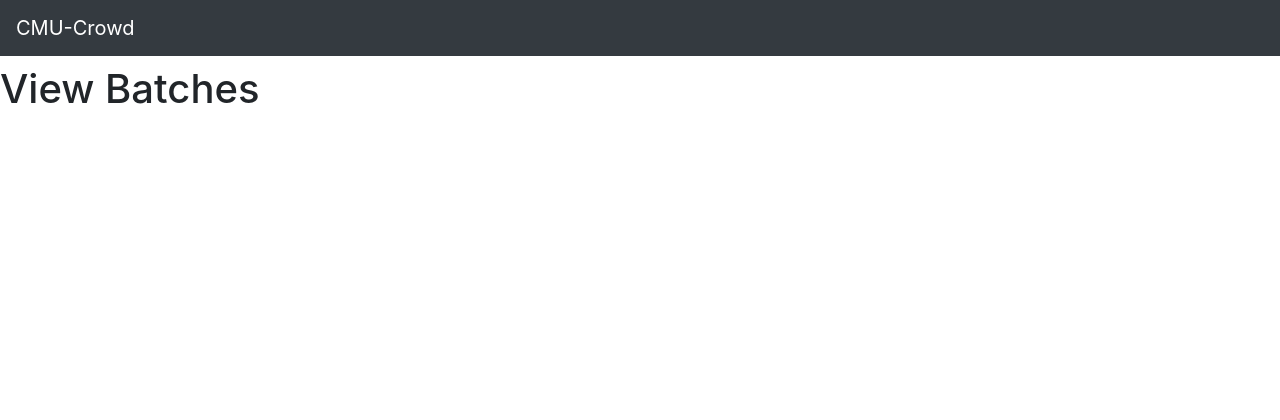
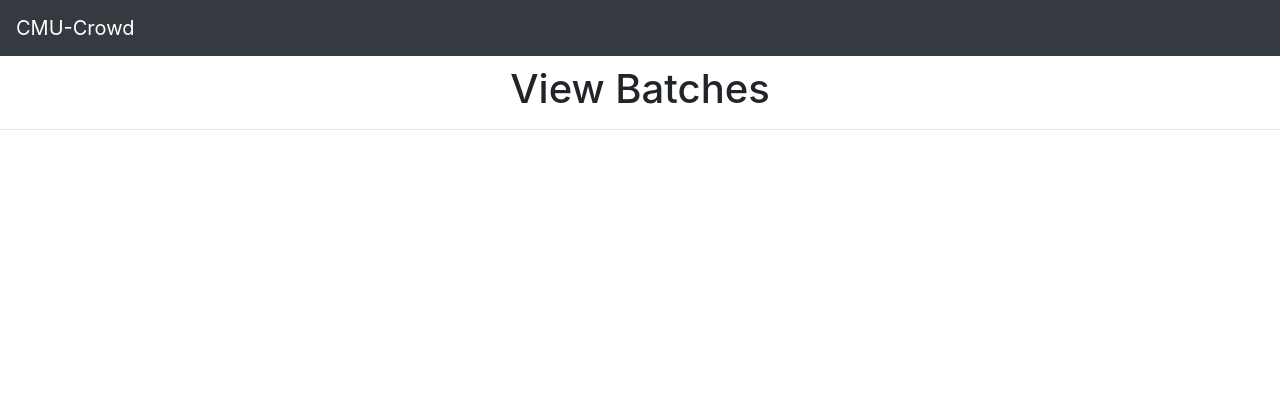
Before and after one commit to A2Zadeh/CMU-Crowd, a Django app: template CMU-Crowd/main/templates/main/admins/view_batches.html in a window 1280 px wide. Shown: the top 420 px of the page. Run offline with Django 3.2, Linux system fonts and the light colour scheme; the template is opened without the code that fills it, so the values that code supplies are empty; some libraries are stand-ins or nearby versions.

Commit message:
changed job.title to charfield, improved view_batches UI

```diff
--- a/CMU-Crowd/main/models.py
+++ b/CMU-Crowd/main/models.py
@@ -26,7 +26,7 @@ class Worker(models.Model):
 class Job(models.Model):
   created_date = models.DateTimeField(auto_now_add=True)
   modified_date = models.DateTimeField(auto_now=True)
-  title = models.TextField()
+  title = models.CharField(max_length=255)
   description = models.TextField()
   hourly_pay = models.DecimalField(decimal_places=2, max_digits=5)
   admins = models.ManyToManyField(Admin)
--- a/CMU-Crowd/main/templates/main/admins/panel.html
+++ b/CMU-Crowd/main/templates/main/admins/panel.html
@@ -1,11 +1,15 @@
 {% extends 'base.html' %}
 
 {% block content %}
+<h1 class="text-center"> {{request.user.username}}'s Admin Panel</h1>
+<h3 class="text-center"> You have {{active_job_count}} job(s) currently released. </h3>
+<hr />
 
+<!--
 <h1 class="text-center"> {{user.username}}'s Admin Panel </h1>
 <a href="{%url 'admins:create_job' %}"> CREATE A JOB </a>
 <a> VIEW YOUR JOBS </a>
 <a href="{%url 'admins:start_batch' %}"> START A BATCH </a>
 <a href="{% url 'admins:view_batches' %}"> MANAGE BATCHES (DOWNLOAD DATA) </a>
-
+-->
 {% endblock %}
--- a/CMU-Crowd/main/templates/main/admins/view_batches.html
+++ b/CMU-Crowd/main/templates/main/admins/view_batches.html
@@ -1,11 +1,46 @@
 {% extends 'base.html' %}
 
 {% block content %}
-<h1> View Batches </h1>
+<h1 class="text-center"> View Batches </h1>
+<hr />
+<div class="container">
 {% for k,v in batches.items %}
+	<div class="row">
+		<div class="col">
  <h2> {{k}} </h2>
  {%for batch in v %}
    {{batch}}, {{batch.num_HITs}} HITs <a href="#"> Download data as JSON</a>
  {% endfor %}
 {% endfor %}
+		</div>
+	</div>
 {% endblock %}
+
+<!--
+<h1 class="text-center"> View Annotations </h1>
+<hr />
+<div class="container">
+  <div class="row">
+	 <div class="col">
+    <table class="table">
+      <thead>
+        <tr>
+          <th scope="col">#</th>
+          <th scope="col">Job</th>
+          <th scope="col">Date Submitted</th>
+          <th scope="col">Hourly Pay</th>
+        </tr>
+      </thead>
+      <tbody>
+          <tr>
+             <th scope="row"> {{a.id}} </th>
+             <td> {{a.batch.job.title}} </td>
+             <td> {{a.created_date}} </td>
+             <td> {{a.batch.job.hourly_pay}} </td>
+          <tr>
+      </tbody>
+    </table>
+    </div>
+  </div>
+</div>
+-->
--- a/CMU-Crowd/main/views/admins.py
+++ b/CMU-Crowd/main/views/admins.py
@@ -27,7 +27,10 @@ class AdminSignUpView(CreateView):
 @login_required
 @admin_required
 def panel(request):
-  return render(request,'main/admins/panel.html')
+    admin = Admin.objects.get(user=request.user)
+
+    context = {"active_job_count":Job.objects.filter(admins=admin).count() }
+    return render(request,'main/admins/panel.html',context)
 
 
 
```
